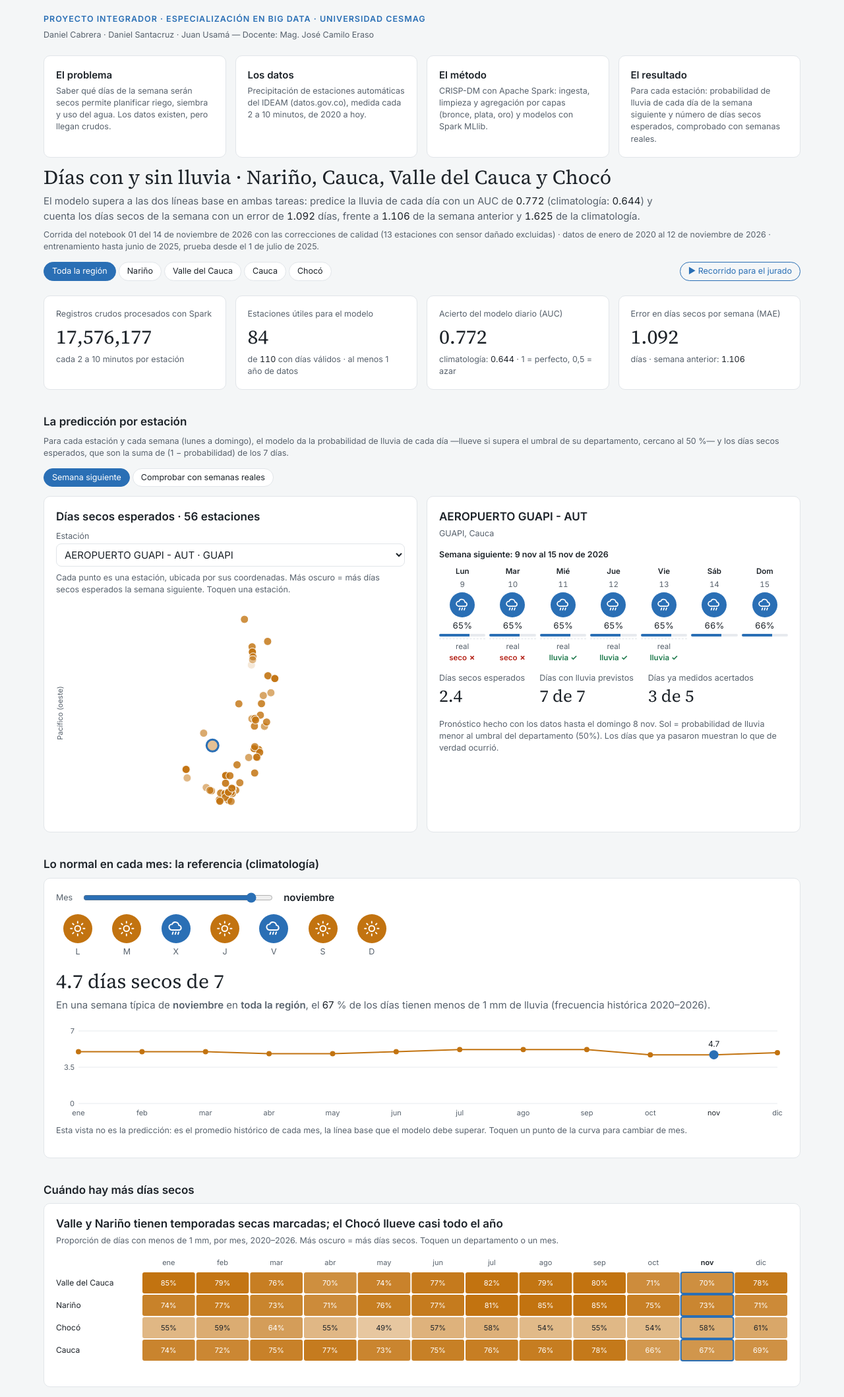
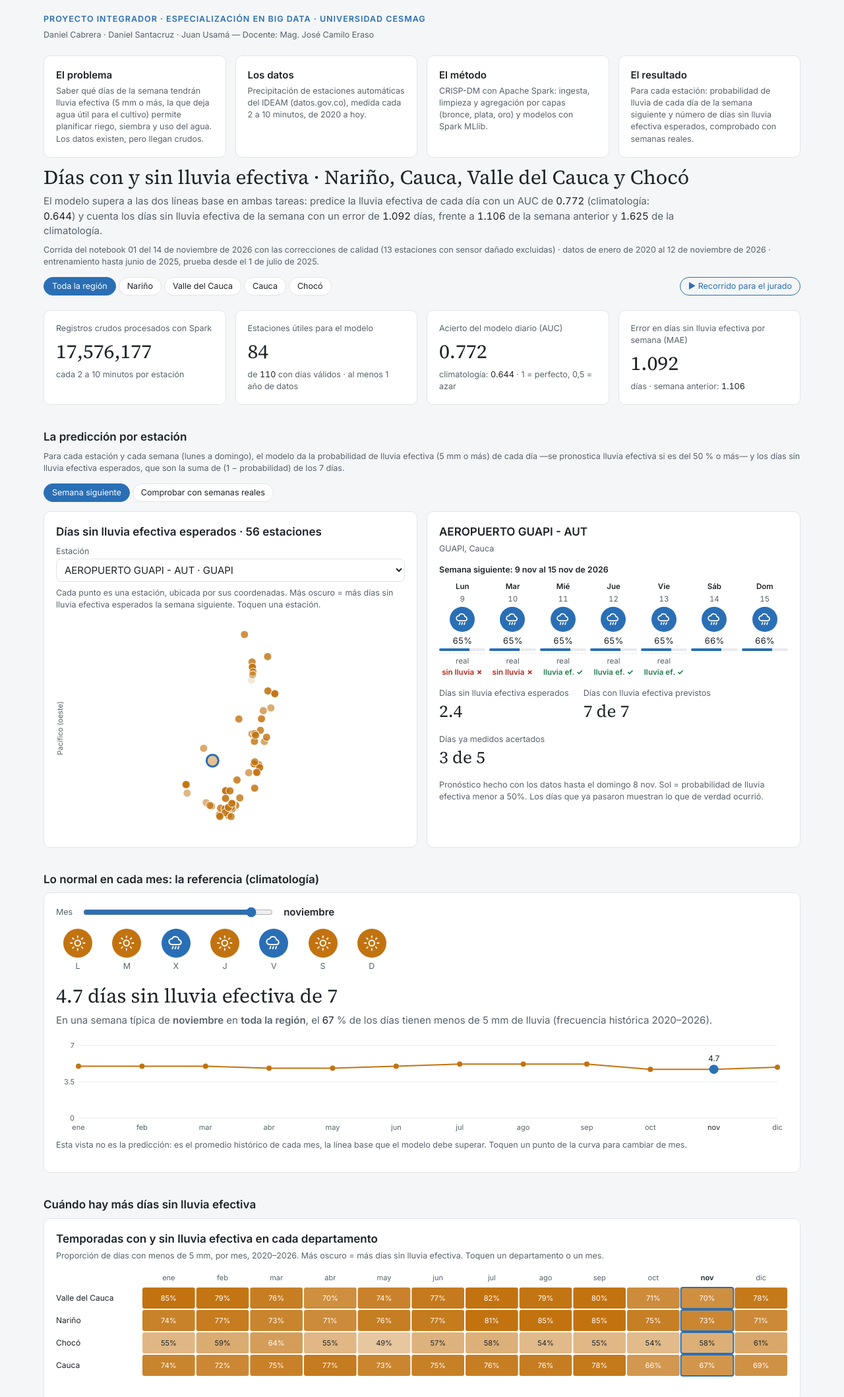
Before and after one commit to danisantacruz/lluvia, a plain HTML site: page index.html in a window 1280 px wide. Shown: the part 20-2138 px from the top of the page at 66% size. Drawn offline with Linux system fonts and the light colour scheme.

Commit message:
Add files via upload

```diff
--- a/index.html
+++ b/index.html
@@ -4,7 +4,7 @@
 <meta charset="utf-8">
 <meta name="viewport" content="width=device-width, initial-scale=1">
 <title>Lluvia Pacífico y Andina</title>
-<meta name="description" content="Predicción de días con y sin lluvia en Nariño, Cauca, Valle del Cauca y Chocó con datos del IDEAM y Apache Spark. Proyecto integrador, Especialización en Big Data, Universidad CESMAG.">
+<meta name="description" content="Predicción de días con y sin lluvia efectiva (5 mm o más) en Nariño, Cauca, Valle del Cauca y Chocó con datos del IDEAM y Apache Spark. Proyecto integrador, Especialización en Big Data, Universidad CESMAG.">
 <link rel="preconnect" href="https://fonts.googleapis.com">
 <link href="https://fonts.googleapis.com/css2?family=Inter:wght@400;500;600&family=Source+Serif+4:wght@400;600&display=swap" rel="stylesheet">
 <style>
@@ -154,19 +154,19 @@ body { background: var(--color-page); color: var(--color-fg); font-family: var(-
     <div class="kicker">Proyecto integrador · Especialización en Big Data · Universidad CESMAG</div>
     <p class="equipo">Daniel Cabrera · Daniel Santacruz · Juan Usamá — Docente: Mag. José Camilo Eraso</p>
     <div class="acerca">
-      <div class="paso"><b>El problema</b><p>Saber qué días de la semana serán secos permite planificar riego, siembra y uso del agua. Los datos existen, pero llegan crudos.</p></div>
+      <div class="paso"><b>El problema</b><p>Saber qué días de la semana tendrán lluvia efectiva (5 mm o más, la que deja agua útil para el cultivo) permite planificar riego, siembra y uso del agua. Los datos existen, pero llegan crudos.</p></div>
       <div class="paso"><b>Los datos</b><p>Precipitación de estaciones automáticas del IDEAM (datos.gov.co), medida cada 2 a 10 minutos, de 2020 a hoy.</p></div>
       <div class="paso"><b>El método</b><p>CRISP-DM con Apache Spark: ingesta, limpieza y agregación por capas (bronce, plata, oro) y modelos con Spark MLlib.</p></div>
-      <div class="paso"><b>El resultado</b><p>Para cada estación: probabilidad de lluvia de cada día de la semana siguiente y número de días secos esperados, comprobado con semanas reales.</p></div>
+      <div class="paso"><b>El resultado</b><p>Para cada estación: probabilidad de lluvia de cada día de la semana siguiente y número de días sin lluvia efectiva esperados, comprobado con semanas reales.</p></div>
     </div>
   </header>
 <div class="lx" id="lx">
-  <h1 id="titulo">Días con y sin lluvia · Nariño, Cauca, Valle del Cauca y Chocó</h1>
+  <h1 id="titulo">Días con y sin lluvia efectiva · Nariño, Cauca, Valle del Cauca y Chocó</h1>
   <p class="takeaway" id="conclusion-region">
-    El modelo supera a las dos líneas base en ambas tareas: predice la lluvia de cada día con un AUC de
+    El modelo supera a las dos líneas base en ambas tareas: predice la lluvia efectiva de cada día con un AUC de
     <span class="dash-skeleton" data-source="metricas_diaria" data-where="metodo=Random Forest" data-field="auc">—</span>
     (climatología: <span class="dash-skeleton" data-source="metricas_diaria" data-where="metodo=Climatología" data-field="auc">—</span>)
-    y cuenta los días secos de la semana con un error de
+    y cuenta los días sin lluvia efectiva de la semana con un error de
     <span class="dash-skeleton" data-source="metricas_semanal" data-where="metodo=Modelo diario sumado" data-field="mae_dias">—</span> días, frente a
     <span class="dash-skeleton" data-source="metricas_semanal" data-where="metodo=Persistencia (semana anterior)" data-field="mae_dias">—</span> de la semana anterior y
     <span class="dash-skeleton" data-source="metricas_semanal" data-where="metodo=Climatología" data-field="mae_dias">—</span> de la climatología.
@@ -174,7 +174,7 @@ body { background: var(--color-page); color: var(--color-fg); font-family: var(-
   <p class="takeaway" id="conclusion-depto" hidden>
     En <b class="dep-nombre"></b>, el modelo diario alcanza un AUC de
     <span class="dash-skeleton dep-mark" data-source="auc_departamento" data-field="auc_modelo">—</span>
-    frente a <span class="dash-skeleton dep-mark" data-source="auc_departamento" data-field="auc_climatologia">—</span> de la climatología, y cuenta los días secos de la semana con un error de
+    frente a <span class="dash-skeleton dep-mark" data-source="auc_departamento" data-field="auc_climatologia">—</span> de la climatología, y cuenta los días sin lluvia efectiva de la semana con un error de
     <span class="dash-skeleton dep-mark" data-source="mae_departamento" data-field="mae_modelo_diario">—</span> días (semana anterior:
     <span class="dash-skeleton dep-mark" data-source="mae_departamento" data-field="mae_persistencia">—</span>). Tiene
     <span class="dash-skeleton dep-mark" data-source="estaciones_utiles" data-field="estaciones_utiles">—</span> estaciones útiles y
@@ -205,16 +205,16 @@ body { background: var(--color-page); color: var(--color-fg); font-family: var(-
         <div class="sub">climatología: <span class="dash-skeleton" id="t-auc-clima" data-source="metricas_diaria" data-where="metodo=Climatología" data-field="auc">—</span> · 1 = perfecto, 0,5 = azar</div>
       </div>
       <div class="card tile">
-        <div class="label">Error en días secos por semana (MAE)</div>
+        <div class="label">Error en días sin lluvia efectiva por semana (MAE)</div>
         <div class="big dash-skeleton" id="t-mae" data-source="metricas_semanal" data-where="metodo=Modelo diario sumado" data-field="mae_dias">—</div>
         <div class="sub">días · semana anterior: <span class="dash-skeleton" id="t-mae-pers" data-source="metricas_semanal" data-where="metodo=Persistencia (semana anterior)" data-field="mae_dias">—</span></div>
       </div>
     </div>
   </section>
 
-  <section id="pronostico" data-paso="La predicción por estación: probabilidad de lluvia de cada día y días secos de la semana siguiente. Con «Comprobar» se ve cómo le fue al modelo en semanas reales que no conocía.">
+  <section id="pronostico" data-paso="La predicción por estación: probabilidad de lluvia efectiva de cada día y días sin lluvia efectiva de la semana siguiente. Con «Comprobar» se ve cómo le fue al modelo en semanas reales que no conocía.">
     <h2>La predicción por estación</h2>
-    <p class="note">Para cada estación y cada semana (lunes a domingo), el modelo da la probabilidad de lluvia de cada día —llueve si supera el umbral de su departamento, cercano al 50 %— y los días secos esperados, que son la suma de (1 − probabilidad) de los 7 días.</p>
+    <p class="note">Para cada estación y cada semana (lunes a domingo), el modelo da la probabilidad de lluvia efectiva (5 mm o más) de cada día —se pronostica lluvia efectiva si es del 50 % o más— y los días sin lluvia efectiva esperados, que son la suma de (1 − probabilidad) de los 7 días.</p>
     <div class="seg" role="group" aria-label="Qué mostrar">
       <button type="button" class="chip" data-modo="futuro">Semana siguiente</button>
       <button type="button" class="chip" data-modo="verificar">Comprobar con semanas reales</button>
@@ -252,19 +252,19 @@ body { background: var(--color-page); color: var(--color-fg); font-family: var(-
         <span class="mes-nombre" id="mes-nombre"></span>
       </div>
       <div class="semana" id="semana" aria-hidden="true"></div>
-      <div class="sim-big"><span class="dash-skeleton" id="sim-dias" data-source="semana_tipica" data-field="dias_secos">—</span> días secos de 7</div>
+      <div class="sim-big"><span class="dash-skeleton" id="sim-dias" data-source="semana_tipica" data-field="dias_secos">—</span> días sin lluvia efectiva de 7</div>
       <p class="sim-texto">En una semana típica de <b id="sim-mes"></b> en <b id="sim-dep"></b>, el
-        <span class="dash-skeleton" id="sim-pct" data-source="semana_tipica" data-field="pct_secos">—</span> % de los días tienen menos de 1 mm de lluvia (frecuencia histórica 2020–2026).</p>
+        <span class="dash-skeleton" id="sim-pct" data-source="semana_tipica" data-field="pct_secos">—</span> % de los días tienen menos de 5 mm de lluvia (frecuencia histórica 2020–2026).</p>
       <div id="sim-linea" class="chart clickable" data-source="semana_tipica" style="min-height: 150px"></div>
       <p class="note">Esta vista no es la predicción: es el promedio histórico de cada mes, la línea base que el modelo debe superar. Toquen un punto de la curva para cambiar de mes.</p>
     </div>
   </section>
 
-  <section id="estacionalidad" data-paso="Cuándo hay más días secos: Valle y Nariño tienen temporadas secas marcadas; el Chocó llueve casi todo el año.">
-    <h2>Cuándo hay más días secos</h2>
+  <section id="estacionalidad" data-paso="Cuándo hay más días sin lluvia efectiva, por mes y departamento.">
+    <h2>Cuándo hay más días sin lluvia efectiva</h2>
     <div class="card">
-      <h3>Valle y Nariño tienen temporadas secas marcadas; el Chocó llueve casi todo el año</h3>
-      <p class="note">Proporción de días con menos de 1 mm, por mes, 2020–2026. Más oscuro = más días secos. Toquen un departamento o un mes.</p>
+      <h3>Temporadas con y sin lluvia efectiva en cada departamento</h3>
+      <p class="note">Proporción de días con menos de 5 mm, por mes, 2020–2026. Más oscuro = más días sin lluvia efectiva. Toquen un departamento o un mes.</p>
       <div id="heatmap" class="chart" data-source="dias_secos_mes"></div>
     </div>
   </section>
@@ -274,7 +274,7 @@ body { background: var(--color-page); color: var(--color-fg); font-family: var(-
     <div class="grid">
       <div class="card">
         <h3>El modelo supera a la climatología en los 4 departamentos</h3>
-        <p class="note">AUC de la lluvia diaria en el periodo de prueba: punto azul = modelo, punto gris = climatología.</p>
+        <p class="note">AUC de la lluvia efectiva diaria en el periodo de prueba: punto azul = modelo, punto gris = climatología.</p>
         <div id="auc-chart" class="chart" data-source="auc_departamento"></div>
       </div>
       <div class="card">
@@ -283,22 +283,22 @@ body { background: var(--color-page); color: var(--color-fg); font-family: var(-
         <div id="horizonte" class="chart" data-source="auc_horizonte"></div>
       </div>
       <div class="card">
-        <h3>Lluvia de cada día de la próxima semana</h3>
+        <h3>Lluvia efectiva de cada día de la próxima semana</h3>
         <p class="note">Mejor valor en negrita. AUC y exactitud: más alto es mejor; Brier: más bajo es mejor.</p>
         <table id="tabla-diaria" data-source="metricas_diaria" data-row-key="metodo">
           <thead><tr><th data-field="metodo">Método</th><th data-field="exactitud">Exactitud</th><th data-field="f1_lluvia">F1 lluvia</th><th data-field="auc">AUC</th><th data-field="brier">Brier</th></tr></thead>
           <tbody></tbody>
         </table>
         <h3 style="margin-top: var(--cds-gap-lg)">Exactitud según qué tan seguro está el modelo</h3>
-        <p class="note">Como un pronóstico profesional: cuando el modelo da probabilidades lejanas del 50 %, acierta mucho más. Se compara con decir siempre "seco".</p>
+        <p class="note">Como un pronóstico profesional: cuando el modelo da probabilidades lejanas del 50 %, acierta mucho más. Se compara con decir siempre "sin lluvia efectiva".</p>
         <table id="tabla-confianza" data-source="confianza" data-row-key="nivel">
-          <thead><tr><th data-field="nivel">Días</th><th data-field="porcentaje de días">% de días</th><th data-field="exactitud modelo">Modelo</th><th data-field="exactitud 'siempre seco'">Siempre seco</th></tr></thead>
+          <thead><tr><th data-field="nivel">Días</th><th data-field="porcentaje de días">% de días</th><th data-field="exactitud modelo">Modelo</th><th data-field="exactitud 'siempre sin lluvia'">Siempre sin lluvia</th></tr></thead>
           <tbody></tbody>
         </table>
-        <h3 style="margin-top: var(--cds-gap-lg)">Días secos de la próxima semana</h3>
+        <h3 style="margin-top: var(--cds-gap-lg)">Días sin lluvia efectiva de la próxima semana</h3>
         <p class="note">Error medio en días (más bajo es mejor) y semanas acertadas con ±1 día. "Modelo diario sumado" suma las probabilidades diarias de los 7 días.</p>
         <table id="tabla-semanal" data-source="metricas_semanal" data-row-key="metodo">
-          <thead><tr><th data-field="metodo">Método</th><th data-field="mae_dias">MAE (días)</th><th data-field="rmse_dias">RMSE (días)</th><th data-field="acierto_1dia">Acierto ±1 día</th><th data-field="Semana seca sí/no">Semana seca sí/no</th></tr></thead>
+          <thead><tr><th data-field="metodo">Método</th><th data-field="mae_dias">MAE (días)</th><th data-field="rmse_dias">RMSE (días)</th><th data-field="acierto_1dia">Acierto ±1 día</th><th data-field="Semana con lluvia efectiva sí/no">¿Habrá lluvia efectiva?</th></tr></thead>
           <tbody></tbody>
         </table>
       </div>
@@ -371,7 +371,7 @@ dash.calc('totales', {
 dash.calc('semana_tipica', {
   inputs: ['dias_secos_mes'],
   title: 'Semana típica por mes',
-  description: 'Días secos esperados en 7 días = 7 × proporción histórica de días secos; "Región" es el promedio de los 4 departamentos.',
+  description: 'Días sin lluvia efectiva esperados en 7 días = 7 × proporción histórica; "Región" es el promedio de los 4 departamentos.',
   fn: (dias_secos_mes) => {
     const out = dias_secos_mes.map(r => ({
       departamento: r.departamento, mes: Number(r.mes),
@@ -564,7 +564,7 @@ function simulador() {
     svg.append('circle').attr('cx', x(r.mes)).attr('cy', y(r.dias_secos)).attr('r', sel ? 7 : 4)
       .attr('fill', sel ? 'var(--cds-chart-categorical-1)' : 'var(--cds-chart-categorical-2)').attr('class', 'clickable')
       .on('click', () => dash.setParams({mes: r.mes}))
-      .on('mousemove', e => showTip(e, [`${MESES.at(r.mes - 1)} · ${dep}`, `${f1(r.dias_secos)} días secos de 7`]))
+      .on('mousemove', e => showTip(e, [`${MESES.at(r.mes - 1)} · ${dep}`, `${f1(r.dias_secos)} días sin lluvia efectiva de 7`]))
       .on('mouseleave', hideTip);
     if (sel) svg.append('text').attr('x', x(r.mes)).attr('y', y(r.dias_secos) - 12).attr('text-anchor', 'middle').attr('font-size', 12)
       .attr('fill', 'var(--color-fg)').text(f1(r.dias_secos));
@@ -616,7 +616,7 @@ function heatmap() {
       .attr('fill', 'var(--cds-chart-categorical-2)').attr('fill-opacity', op(r.p) * (apagado ? 0.25 : 1))
       .attr('stroke', r.mes === mes() && !apagado ? 'var(--cds-chart-categorical-1)' : 'none').attr('stroke-width', 2)
       .on('click', () => dash.setParams({depto: r.departamento, mes: r.mes}))
-      .on('mousemove', e => showTip(e, [`${r.departamento} · ${MESES.at(r.mes - 1)}`, `Días secos: ${fPct(r.p)}`]))
+      .on('mousemove', e => showTip(e, [`${r.departamento} · ${MESES.at(r.mes - 1)}`, `Sin lluvia efectiva: ${fPct(r.p)}`]))
       .on('mouseleave', hideTip);
     if (cellW >= 30) svg.append('text').attr('x', x + cellW / 2).attr('y', y + cellH / 2 + 4).attr('text-anchor', 'middle')
       .attr('font-size', 11).attr('pointer-events', 'none').attr('fill-opacity', apagado ? 0.4 : 1)
@@ -744,10 +744,10 @@ function prediccion() {
   select.value = estacionSel;
 
   document.getElementById('pron-titulo').textContent = m === 'futuro'
-    ? `Días secos esperados · ${lista.length} estaciones` : `Error por estación en la prueba · ${lista.length} estaciones`;
+    ? `Días sin lluvia efectiva esperados · ${lista.length} estaciones` : `Error por estación en la prueba · ${lista.length} estaciones`;
   document.getElementById('pron-nota').textContent = m === 'futuro'
-    ? 'Cada punto es una estación, ubicada por sus coordenadas. Más oscuro = más días secos esperados la semana siguiente. Toquen una estación.'
-    : 'Más oscuro = menor error al contar los días secos de la semana (semanas desde julio de 2025, que el modelo no vio al entrenar). Toquen una estación.';
+    ? 'Cada punto es una estación, ubicada por sus coordenadas. Más oscuro = más días sin lluvia efectiva esperados la semana siguiente. Toquen una estación.'
+    : 'Más oscuro = menor error al contar los días sin lluvia efectiva de la semana (semanas desde julio de 2025, que el modelo no vio al entrenar). Toquen una estación.';
 
   // mapa
   const el = document.getElementById('pron-mapa');
@@ -768,7 +768,7 @@ function prediccion() {
       .attr('stroke', es ? 'var(--cds-chart-categorical-1)' : 'var(--color-panel)').attr('stroke-width', es ? 3 : 1)
       .on('click', () => { estacionSel = e.cod; semanaSel = null; prediccion(); })
       .on('mousemove', ev => showTip(ev, [e.nombre, `${e.municipio}, ${e.departamento}`,
-        m === 'futuro' ? `${f1(e.valor)} días secos esperados` : `Error medio: ${f1(e.valor)} días · ${e.rs.length} semanas`]))
+        m === 'futuro' ? `${f1(e.valor)} días sin lluvia efectiva esperados` : `Error medio: ${f1(e.valor)} días · ${e.rs.length} semanas`]))
       .on('mouseleave', hideTip);
   });
 
@@ -795,12 +795,12 @@ function prediccion() {
     const pp = document.createElement('span'); pp.className = 'p'; pp.textContent = fPct(p);
     const barra = document.createElement('div'); barra.className = 'barra';
     const bi = document.createElement('i'); bi.style.width = `${p * 100}%`; barra.appendChild(bi);
-    c.title = `${MESES_DIA.at(i)} ${fechaTxt(fecha(fila.inicio, i))}: probabilidad de lluvia ${fPct(p)}`;
+    c.title = `${MESES_DIA.at(i)} ${fechaTxt(fecha(fila.inicio, i))}: probabilidad de lluvia efectiva ${fPct(p)}`;
     c.append(nom, dd, circ, pp, barra);
     if (medido) {
       const r = document.createElement('div'); const bien = (seco ? 0 : 1) === o;
       r.className = `real ${bien ? 'ok' : 'mal'}`;
-      r.innerHTML = `real<br><b>${o === 1 ? 'lluvia' : 'seco'} ${bien ? '✓' : '✗'}</b>`;
+      r.innerHTML = `real<br><b>${o === 1 ? 'lluvia ef.' : 'sin lluvia'} ${bien ? '✓' : '✗'}</b>`;
       c.appendChild(r);
     }
     return c;
@@ -810,9 +810,9 @@ function prediccion() {
   const medidos = fila.o.filter(Number.isFinite).length;
   const aciertos = fila.p.filter((p, i) => Number.isFinite(fila.o[i]) && (p >= fila.u ? 1 : 0) === fila.o[i]).length;
   const items = m === 'futuro'
-    ? [['Días secos esperados', f1(fila.secos)], ['Días con lluvia previstos', `${fila.p.filter(p => p >= fila.u).length} de 7`]]
+    ? [['Días sin lluvia efectiva esperados', f1(fila.secos)], ['Días con lluvia efectiva previstos', `${fila.p.filter(p => p >= fila.u).length} de 7`]]
       .concat(medidos ? [['Días ya medidos acertados', `${aciertos} de ${medidos}`]] : [])
-    : [['Días secos predichos', f1(fila.secos)], ['Días secos reales', String(Math.round(fila.real))],
+    : [['Sin lluvia efectiva: predichos', f1(fila.secos)], ['Sin lluvia efectiva: reales', String(Math.round(fila.real))],
        ['Error de la semana', `${f1(Math.abs(fila.secos - fila.real))} días`], ['Días acertados', `${aciertos} de ${medidos}`]];
   document.getElementById('pron-resumen').replaceChildren(...items.map(([kk, v]) => {
     const b = document.createElement('div'); const a = document.createElement('div'); a.className = 'k'; a.textContent = kk;
@@ -831,7 +831,7 @@ function prediccion() {
       s2.append('text').attr('x', ml - 6).attr('y', y(t) + 4).attr('text-anchor', 'end').attr('font-size', 11).attr('fill', 'var(--color-fg-muted)').text(t);
     });
     s2.append('line').attr('x1', x(idx)).attr('x2', x(idx)).attr('y1', mt - 4).attr('y2', Hh - mb).attr('stroke', 'var(--cds-chart-axis)').attr('stroke-dasharray', '3 3');
-    s2.append('text').attr('x', ml).attr('y', 11).attr('font-size', 11).attr('fill', 'var(--color-fg-muted)').text('Días secos por semana:');
+    s2.append('text').attr('x', ml).attr('y', 11).attr('font-size', 11).attr('fill', 'var(--color-fg-muted)').text('Días sin lluvia efectiva:');
     s2.append('text').attr('x', ml + 140).attr('y', 11).attr('font-size', 11).attr('fill', 'var(--cds-chart-categorical-1)').text('● predicho');
     s2.append('text').attr('x', ml + 215).attr('y', 11).attr('font-size', 11).attr('fill', 'var(--cds-chart-categorical-2)').text('● real');
     [['real', 'var(--cds-chart-categorical-2)'], ['secos', 'var(--cds-chart-categorical-1)']].forEach(([campo, color]) => {
@@ -852,9 +852,9 @@ function prediccion() {
     const domingo = fecha(fila.inicio, -1);
     const base = fila.base && String(fila.base).slice(0, 10) !== `${domingo.getFullYear()}-${String(domingo.getMonth() + 1).padStart(2, '0')}-${String(domingo.getDate()).padStart(2, '0')}`
       ? ` Esta estación no reportó completo ese domingo: se usó su último día válido (${fechaTxt(fecha(fila.base))}).` : '';
-    ayuda.textContent = `Pronóstico hecho con los datos hasta el domingo ${fechaTxt(domingo)}.${base} Sol = probabilidad de lluvia menor al umbral del departamento (${fPct(fila.u)}).${medidos ? ' Los días que ya pasaron muestran lo que de verdad ocurrió.' : ''}`;
+    ayuda.textContent = `Pronóstico hecho con los datos hasta el domingo ${fechaTxt(domingo)}.${base} Sol = probabilidad de lluvia efectiva menor a ${fPct(fila.u)}.${medidos ? ' Los días que ya pasaron muestran lo que de verdad ocurrió.' : ''}`;
   } else {
-    ayuda.textContent = `En ${semanas.length} semanas de prueba, esta estación tuvo un error medio de ${f1(sel.valor)} días secos por semana y el modelo acertó el ${fPct(sel.acierto)} de los días (lluvia o seco). Usen ‹ › o toquen la gráfica para cambiar de semana.`;
+    ayuda.textContent = `En ${semanas.length} semanas de prueba, esta estación tuvo un error medio de ${f1(sel.valor)} días sin lluvia efectiva por semana y el modelo acertó el ${fPct(sel.acierto)} de los días (lluvia o seco). Usen ‹ › o toquen la gráfica para cambiar de semana.`;
   }
 }
 
@@ -897,8 +897,8 @@ dash.onData(() => {
   llenarMarcas();
   chips();
   tabla('tabla-diaria', 'metricas_diaria', [['metodo'], ['exactitud', f3], ['f1_lluvia', f3], ['auc', f3], ['brier', f3]], 'auc', false);
-  tabla('tabla-confianza', 'confianza', [['nivel'], ['porcentaje de días', fPct], ['exactitud modelo', fPct], ["exactitud 'siempre seco'", fPct]]);
-  tabla('tabla-semanal', 'metricas_semanal', [['metodo'], ['mae_dias', f3], ['rmse_dias', f3], ['acierto_1dia', fPct], ['Semana seca sí/no', v => Number.isFinite(v) ? fPct(v) : '—']], 'mae_dias', true);
+  tabla('tabla-confianza', 'confianza', [['nivel'], ['porcentaje de días', fPct], ['exactitud modelo', fPct], ["exactitud 'siempre sin lluvia'", fPct]]);
+  tabla('tabla-semanal', 'metricas_semanal', [['metodo'], ['mae_dias', f3], ['rmse_dias', f3], ['acierto_1dia', fPct], ['Semana con lluvia efectiva sí/no', v => Number.isFinite(v) ? fPct(v) : '—']], 'mae_dias', true);
   tabla('tabla-volumen', 'volumen', [['departamento'], ['registros', fInt], ['estaciones', fInt], ['cortes_3h', fInt]], null, false, true);
   tabla('tabla-utiles', 'estaciones_utiles', [['departamento'], ['estaciones', fInt], ['estaciones_utiles', fInt]], null, false, true);
   tabla('tabla-intervalos', 'intervalos', [['intervalo_min', fInt], ['estaciones', fInt], ['registros_dia', fInt]]);
```
